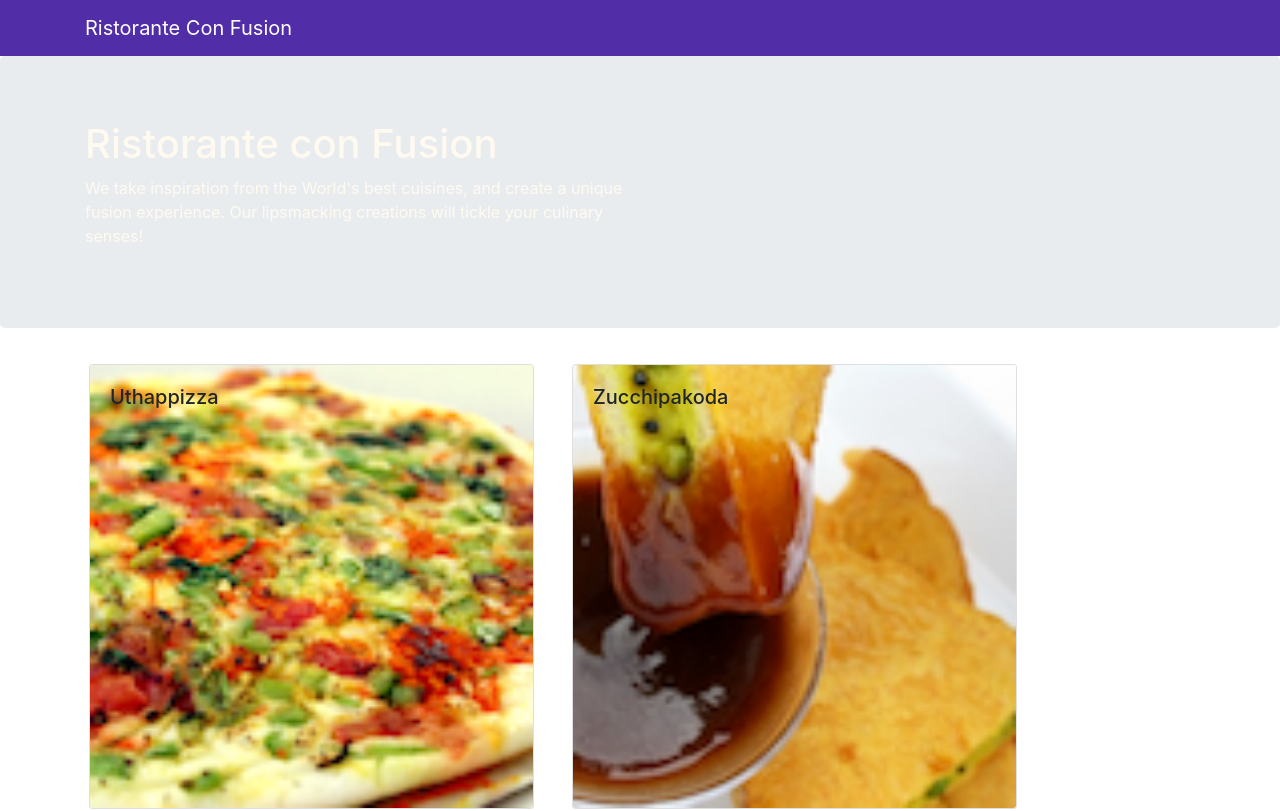
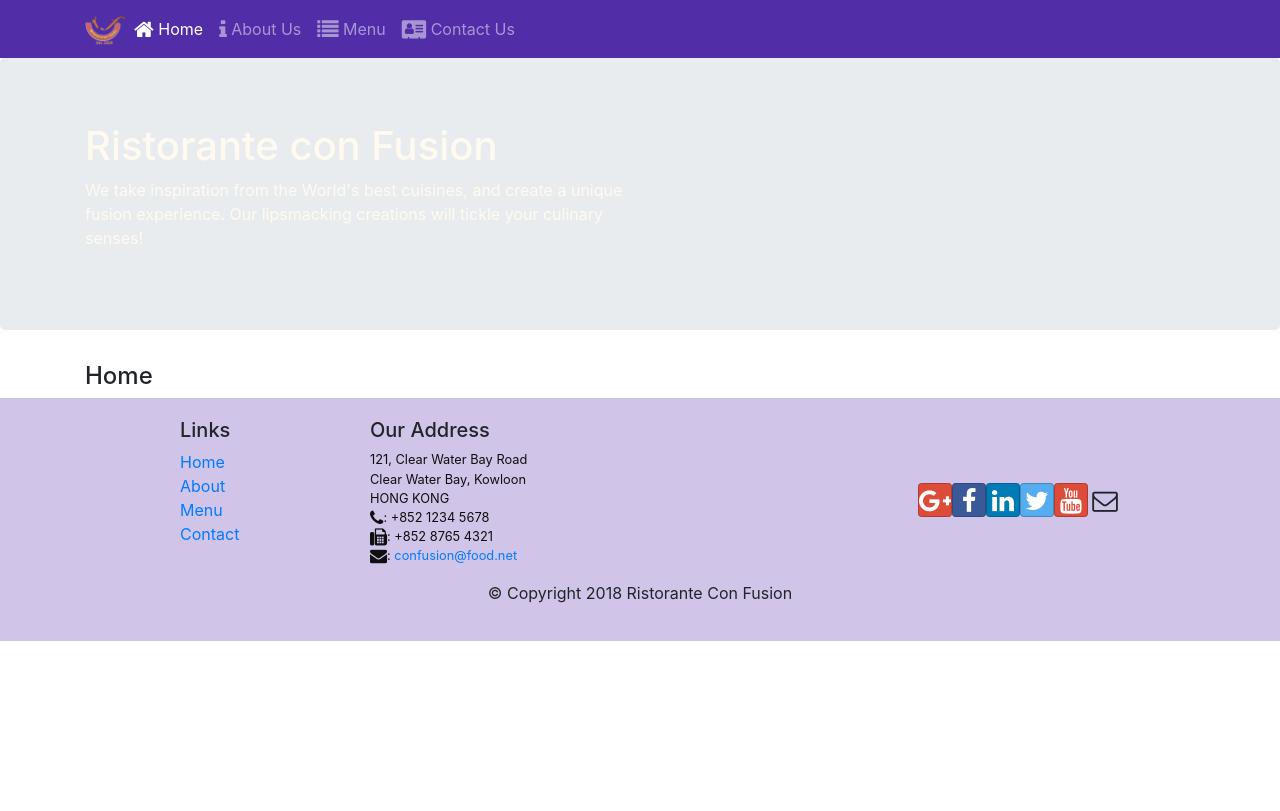
Before and after one commit to alpaca623/confusion, a React (Create React App) app: page /home in a window 1280 px wide. Shown: the top 811 px of the page. Built offline with nearby package versions, Linux system fonts and the light colour scheme.

Commit message:
3week final commit
Route basic add, header, footer update

```diff
--- a/package.json
+++ b/package.json
@@ -9,6 +9,7 @@
     "react": "^16.6.3",
     "react-dom": "^16.6.3",
     "react-popper": "^1.3.0",
+    "react-router-dom": "^4.3.1",
     "react-scripts": "2.1.1",
     "reactstrap": "^6.5.0"
   },
--- a/src/App.js
+++ b/src/App.js
@@ -1,14 +1,17 @@
 import React, { Component } from 'react';
+import {BrowserRouter} from 'react-router-dom';
+
 import Main from './components/MainComponent';
-
 import './App.css';
 
 class App extends Component {
   render() {
     return (
-      <div className="App">
-        <Main />
-      </div>
+      <BrowserRouter>
+        <div className="App">
+          <Main />
+        </div>
+      </BrowserRouter>
     );
   }
 }
--- a/src/components/FooterComponent.js
+++ b/src/components/FooterComponent.js
@@ -1,4 +1,5 @@
 import React from 'react';
+import { Link } from 'react-router-dom';
 
 function Footer(props) {
     return(
@@ -8,10 +9,10 @@
                 <div className="col-4 offset-1 col-sm-2">
                     <h5>Links</h5>
                     <ul className="list-unstyled">
-                        <li><a href="#">Home</a></li>
-                        <li><a href="#">About</a></li>
-                        <li><a href="#">Menu</a></li>
-                        <li><a href="contactus.html">Contact</a></li>
+                        <li><Link to="/home">Home</Link></li>
+                        <li><Link to="/aboutus">About</Link></li>
+                        <li><Link to="/menu">Menu</Link></li>
+                        <li><Link to="/contactus">Contact</Link></li>
                     </ul>
                 </div>
                 <div className="col-7 col-sm-5">
--- a/src/components/HeaderComponent.js
+++ b/src/components/HeaderComponent.js
@@ -1,13 +1,49 @@
 import React, { Component } from 'react';
-import { Navbar, NavbarBrand, Jumbotron } from 'reactstrap';
+import { Nav, Navbar, NavbarBrand, NavbarToggler, Collapse, NavItem, Jumbotron } from 'reactstrap';
+import { NavLink } from 'react-router-dom';
 
 class Header extends Component {
+    constructor(props){
+        super(props);
+
+        this.toggleNav = this.toggleNav.bind(this);
+        this.state = {
+            isNavOpen : false
+        };
+    }
+
+    toggleNav(){
+        this.setState({
+            isNavOpen: !this.state.isNavOpen
+        });
+    }
+
+
     render() {
         return(
-    <React.Fragment>
-      <Navbar dark>
+            <div>
+                <Navbar dark expand="md">
                     <div className="container">
-            <NavbarBrand href="/">Ristorante Con Fusion</NavbarBrand>
+                        <NavbarToggler onClick={this.toggleNav} />
+                        <NavbarBrand className="mr-auto" href="/">
+                            <img src="assets/images/logo.png" height="30" width="41" alt="Ristorante Con Fusion" />
+                        </NavbarBrand>
+                        <Collapse isOpen={this.state.isNavOpen} navbar>
+                            <Nav navbar>
+                            <NavItem>
+                                <NavLink className="nav-link"  to='/home'><span className="fa fa-home fa-lg"></span> Home</NavLink>
+                            </NavItem>
+                            <NavItem>
+                                <NavLink className="nav-link" to='/aboutus'><span className="fa fa-info fa-lg"></span> About Us</NavLink>
+                            </NavItem>
+                            <NavItem>
+                                <NavLink className="nav-link"  to='/menu'><span className="fa fa-list fa-lg"></span> Menu</NavLink>
+                            </NavItem>
+                            <NavItem>
+                                <NavLink className="nav-link" to='/contactus'><span className="fa fa-address-card fa-lg"></span> Contact Us</NavLink>
+                            </NavItem>
+                            </Nav>
+                        </Collapse>
                     </div>
                 </Navbar>
                 <Jumbotron>
@@ -20,7 +56,7 @@
                         </div>
                     </div>
                 </Jumbotron>
-    </React.Fragment>
+            </div>
         );
     }
 }
--- /dev/null
+++ b/src/components/HomeComponent.js
@@ -0,0 +1,11 @@
+import React from 'react';
+
+const Home = (props) => {
+    return(
+        <div className="container">
+            <h4>Home</h4>
+        </div>
+    )
+}
+
+export default Home;
--- a/src/components/MainComponent.js
+++ b/src/components/MainComponent.js
@@ -1,8 +1,10 @@
 import React, { Component } from 'react';
 
+import Home from './HomeComponent';
 import Menu from './MenuComponent';
-import DishDetail from './DishDetailComponent';
+// import DishDetail from './DishDetailComponent';
 import { DISHES } from '../shared/dishes';
+import { Switch, Route, Redirect } from 'react-router-dom';
 
 import Header from './HeaderComponent';
 import Footer from './FooterComponent';
@@ -13,22 +15,23 @@
         super(props);
         this.state = {
             dishes : DISHES,
-            selectedDish : null
         };
     }
 
-    onDishSelect(dishId){
-        this.setState({selectedDish:dishId});
-    }
-
     render(){
+        const HomePage = () => {
+            return(
+                <Home />
+            );
+        }
         return(
             <div>
                 <Header />
-                <div className="container">
-                    <Menu dishes={this.state.dishes} onClick={(dishId) => this.onDishSelect(dishId)} />
-                    <DishDetail dish={this.state.dishes.filter((dish) => dish.id === this.state.selectedDish)[0]}/>
-                </div>
+                <Switch>
+                    <Route path="/home" component={HomePage} />
+                    <Route exact path="/menu" component={() => <Menu dishes={this.state.dishes} />} />
+                    <Redirect to="/home" />
+                </Switch>
                 <Footer />
             </div>
         );
--- a/src/components/MenuComponent.js
+++ b/src/components/MenuComponent.js
@@ -4,7 +4,7 @@
 const RenderMenuItem = ({dish, onClick}) => {
     const {id, image, name} = dish;
     return(
-        <Card key={id} onClick={() => onClick(id)}>
+        <Card key={id}>
             <CardImg width="100%" src={image} alt={name} />
             <CardImgOverlay>
                 <CardTitle>{name}</CardTitle>
@@ -15,6 +15,7 @@
 
 const Menu = (props) => {
     const {dishes, onClick} = props;
+    if(dishes){
         const menu = dishes.map((dish) =>{
             return(
                 <div key={dish.id} className="col-12 col-md-5 m-1">
@@ -22,12 +23,17 @@
                 </div>
             );
         });
-
         return(
+            <div className="container">
                 <div className="row">
                     {menu}
                 </div>
-
+            </div>
         );
+    }else{
+        return(
+            <div></div>
+        )
+    }
 }
 export default Menu;
```
Also changed, not shown: document/week3.md (+8 -0 lines), 1 other file (tests, documents, lock files or other folders). Lines whose indentation alone changed are shown as unchanged.
